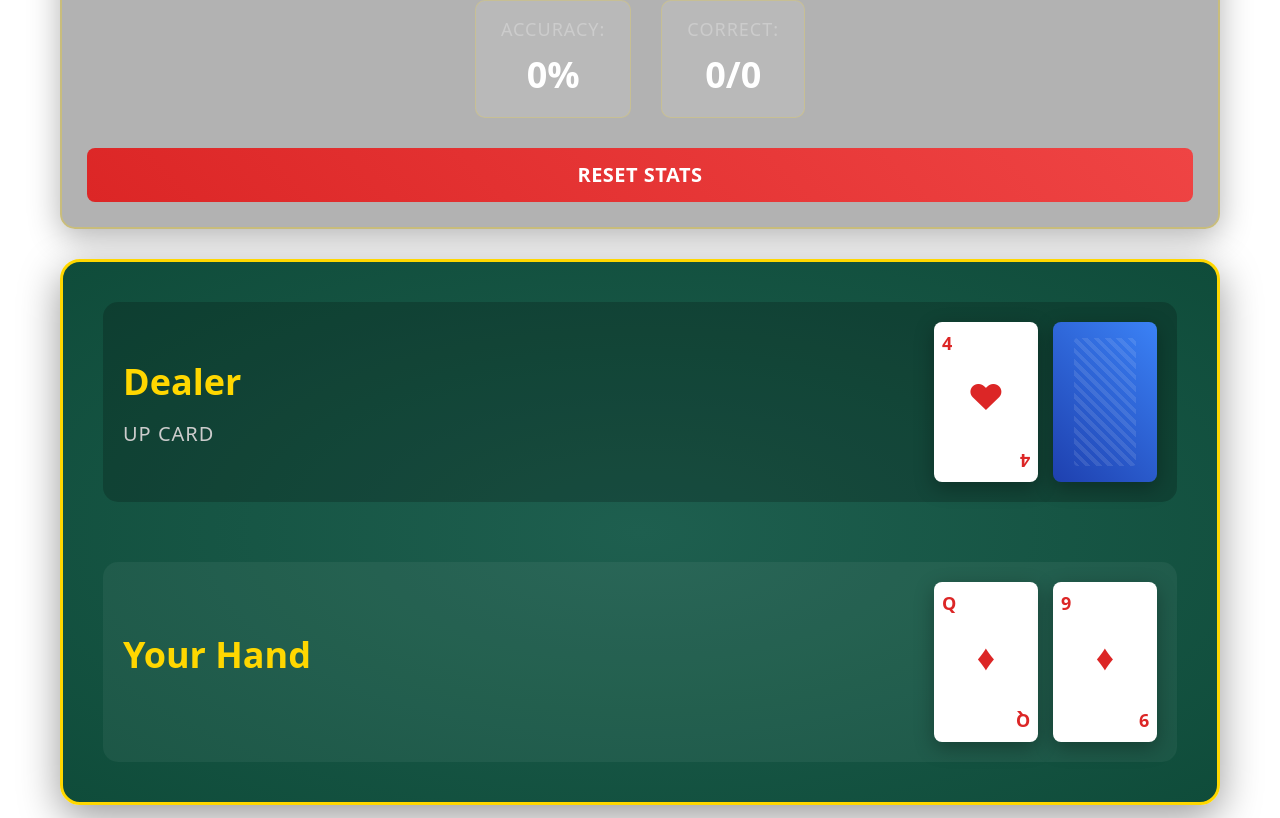
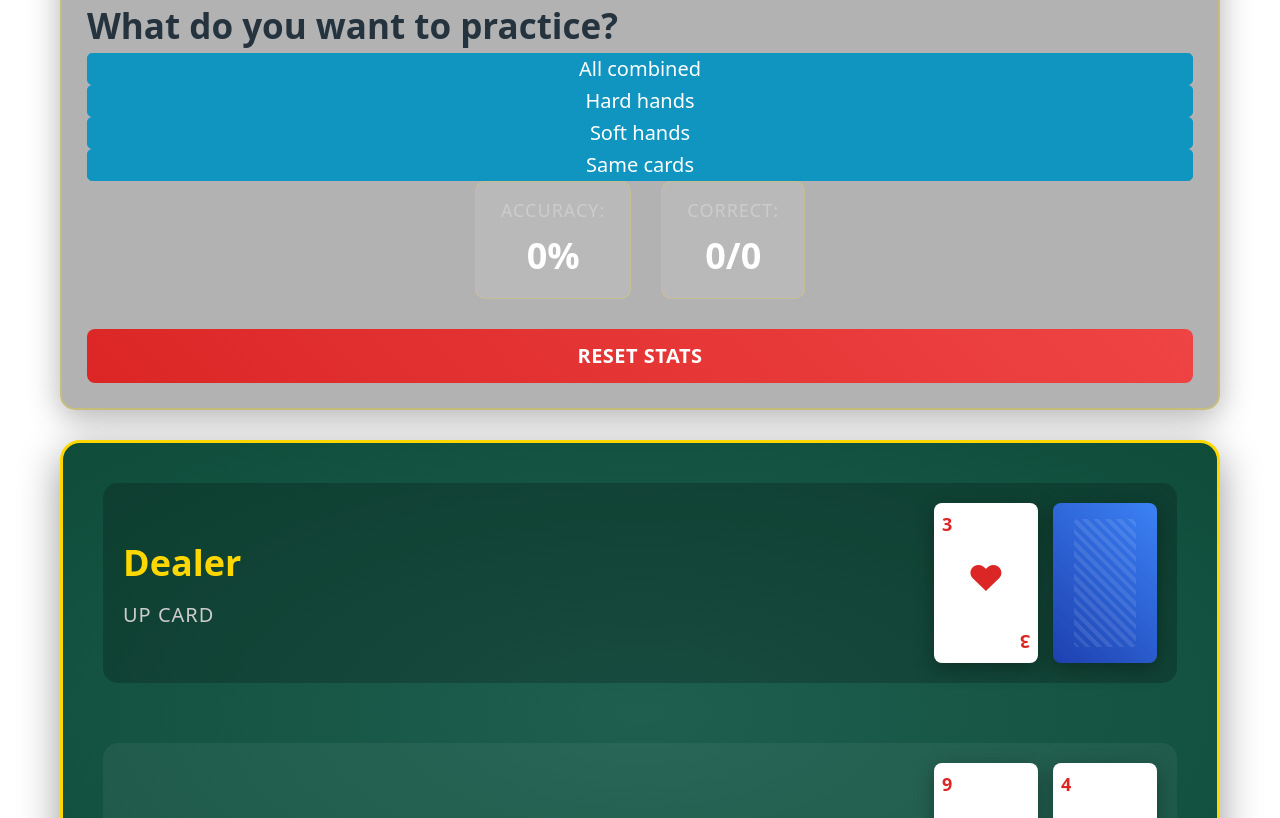
Before and after one commit to JakubSmilowski/CountJack, an Angular app: page /practice in a window 1280 px wide. Shown: the part 222-1040 px from the top of the page. Built offline with nearby package versions, Linux system fonts and the light colour scheme.

Commit message:
added initial practice mode settings

```diff
--- a/angular.json
+++ b/angular.json
@@ -94,5 +94,8 @@
         }
       }
     }
+  },
+  "cli": {
+    "analytics": false
   }
 }
--- a/src/app/pages/basic-strategy-practice/basic-strategy-practice.html
+++ b/src/app/pages/basic-strategy-practice/basic-strategy-practice.html
@@ -1,7 +1,15 @@
 <div class="practice-container">
-  <!-- Header with Statistics -->
+  <!-- Header with Statistics and configuration -->
   <div class="practice-header">
     <h1>Basic Strategy Practice</h1>
+    <div class="practice-configuration">
+      <h2>What do you want to practice?</h2>
+      <button (click)="practiceSet('all')" >All combined</button>
+      <button (click)="practiceSet('hard')">Hard hands</button>
+      <button (click)="practiceSet('soft')">Soft hands</button>
+      <button (click)="practiceSet('same')">Same cards</button>
+    </div>
+
     <div class="stats-section">
       <div class="stat-item">
         <span class="stat-label">Accuracy:</span>
--- a/src/app/pages/basic-strategy-practice/basic-strategy-practice.ts
+++ b/src/app/pages/basic-strategy-practice/basic-strategy-practice.ts
@@ -1,7 +1,7 @@
 import { Component, OnInit } from '@angular/core';
 import { Blackjack } from '../../services/blackjack';
 import { Card } from '../../models/card';
-import { CommonModule } from '@angular/common';
+import { CommonModule, provideCloudinaryLoader } from '@angular/common';
 import { Hand } from '../../models/hand';
 
 interface BasicStrategyDecision {
@@ -22,8 +22,10 @@ export class BasicStrategyPractice implements OnInit {
   dealerHand: Card[] = [];
   dealerUpCard: Card | null = null;
 
+
   //Settings:
   dasAlloowed: boolean = true;
+  practiceMode: string = "all";
 
   // Practice state
   practiceState: 'waiting' | 'decision' | 'feedback' = 'waiting';
@@ -86,16 +88,30 @@ export class BasicStrategyPractice implements OnInit {
     this.deck = this.BlackjackService.initDeck();
     this.shoe = this.BlackjackService.initShoe(6, this.deck);
     this.shoe = this.BlackjackService.splitShoe(this.shoe, 70);
+
     this.dealNewHand();
   }
+
+  practiceSet(modeChoice: string){
+    this.practiceMode = modeChoice;
+    //After change of mode hand is dealt againg
+    this.dealNewHand();
+  }
+
 
 dealNewHand() {
   this.playerHand = new Hand([], 0);
   this.dealerHand = [];
 
+  // Check in case of split mode
+  if (this.practiceMode == "same") {
+    this.playerHand.Hit(this.dealCard());
+    this.playerHand.Hit(this.dealCard()); // Fixed: added missing parentheses and dealCard() call
+  } else {
     // Deal two cards to player
+    this.playerHand.Hit(this.dealCardWithSettings()); // deals card and checks if the card can be dealt to the player
     this.playerHand.Hit(this.dealCard());
-    this.playerHand.Hit(this.dealCard());
+  }
 
   // Deal one up card to dealer
   this.dealerUpCard = this.dealCard();
@@ -108,6 +124,42 @@ export class BasicStrategyPractice implements OnInit {
   this.isCorrect = false;
 }
 
+dealCardWithSettings(): Card { // Fixed: added return type
+  let ready: boolean = false; // Fixed: typo "redy" -> "ready"
+  let card: Card; // Declare card outside the loop
+  card = this.dealCard();
+
+  while (!ready) {
+    // Deals card initially
+    card = this.dealCard();
+
+    // Based on the settings changes the card dealt
+    switch (this.practiceMode) {
+      case "all":
+        ready = true;
+        break; // Added break statement
+      case "hard":
+        if (card.rank == "Ace") {
+          // Continue loop to deal another card
+          break;
+        } else {
+          ready = true;
+        }
+        break;
+      case "soft":
+        if (card.rank != "Ace") {
+          // Continue loop to deal another card
+          break;
+        } else {
+          ready = true;
+        }
+        break;
+    }
+  }
+
+  return card; // Return the final card
+}
+
 dealCard(): Card {
   if (this.shoe.length === 0) {
     this.initializePractice();
@@ -115,7 +167,6 @@ export class BasicStrategyPractice implements OnInit {
   }
   return this.shoe.pop()!;
 }
-
   makeDecision(action: string) {
     if (this.practiceState !== 'decision') return;
 
--- a/src/app/services/blackjack.ts
+++ b/src/app/services/blackjack.ts
@@ -74,4 +74,5 @@ export class Blackjack implements OnInit {
 
 
 
+
 }
```
Lines whose indentation alone changed are shown as unchanged.
